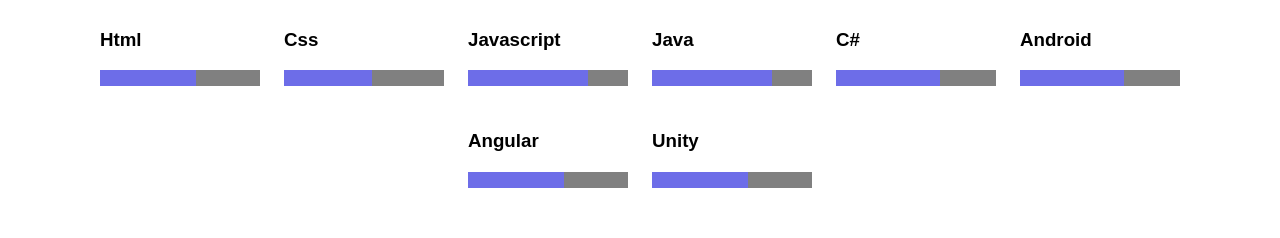
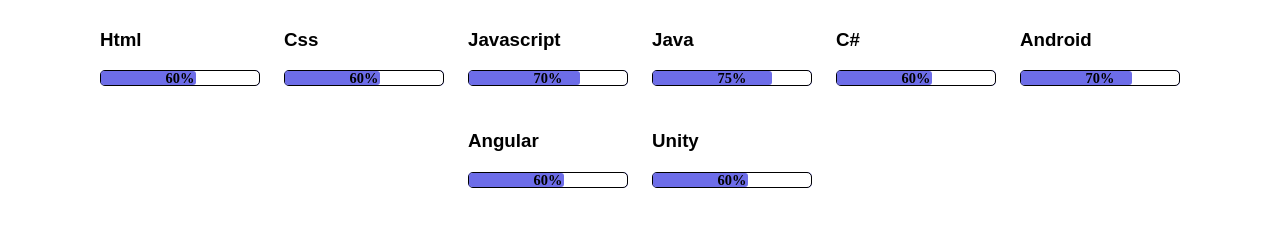
Before and after one commit to DarylvdBerg/Portfolio, an Angular app: page / in a window 1280 px wide. Shown: the part 1380-1618 px from the top of the page. Built offline with nearby package versions, Linux system fonts and the light colour scheme; no server answers.

Commit message:
Did a little styling to the progress bar

```diff
--- a/src/app/main/main.component.scss
+++ b/src/app/main/main.component.scss
@@ -72,19 +72,6 @@
   }
 }
 
-progress::-moz-progress-bar {
-  background: $base-color-light;
-}
-
-progress::-webkit-progress-value {
-  background: $base-color-light;
-}
-
-progress {
-  background: $base-color-light;
-  border-radius: 9px;
-}
-
 #avatar {
   border-radius: 15%;
   width: 35%;
--- a/src/app/main/main.component.ts
+++ b/src/app/main/main.component.ts
@@ -18,11 +18,11 @@ export class MainComponent implements OnInit, OnDestroy {
 
   skills: {[key: string]: number} = {
     Html: 60,
-    Css: 55,
-    Javascript: 75,
+    Css: 60,
+    Javascript: 70,
     Java: 75,
-    'C#': 65,
-    Android: 65,
+    'C#': 60,
+    Android: 70,
     Angular: 60,
     Unity: 60
   };
--- a/src/app/main/skill/skill.component.scss
+++ b/src/app/main/skill/skill.component.scss
@@ -1 +1,29 @@
 @import '../main.component.scss';
+
+progress::-webkit-progress-bar{
+  background-color: white;
+  border: 1px solid black;
+  border-radius: 5px;
+}
+
+progress::-webkit-progress-value {
+  background: $base-color-light;
+  border-radius: 3px;
+}
+
+progress {
+  background: $base-color-light;
+  border-radius: 5px;
+  position: relative;
+}
+
+progress:before {
+  content: attr(value)'%';
+  font-weight: bold;
+  color: black;
+  text-align: center;
+  position: absolute;
+  font-size: 0.9em;
+  left: 0;
+  right: 0;
+}
```
